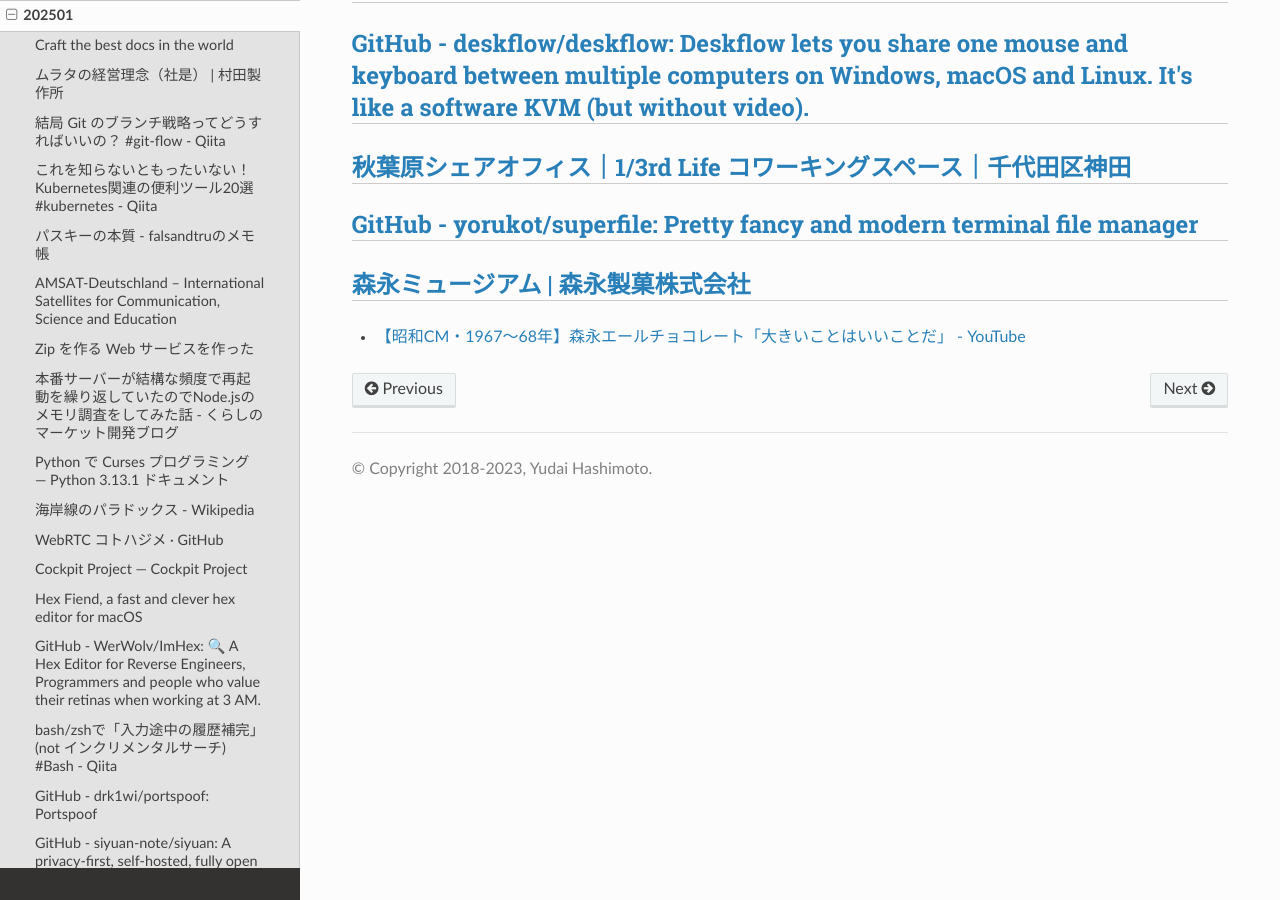
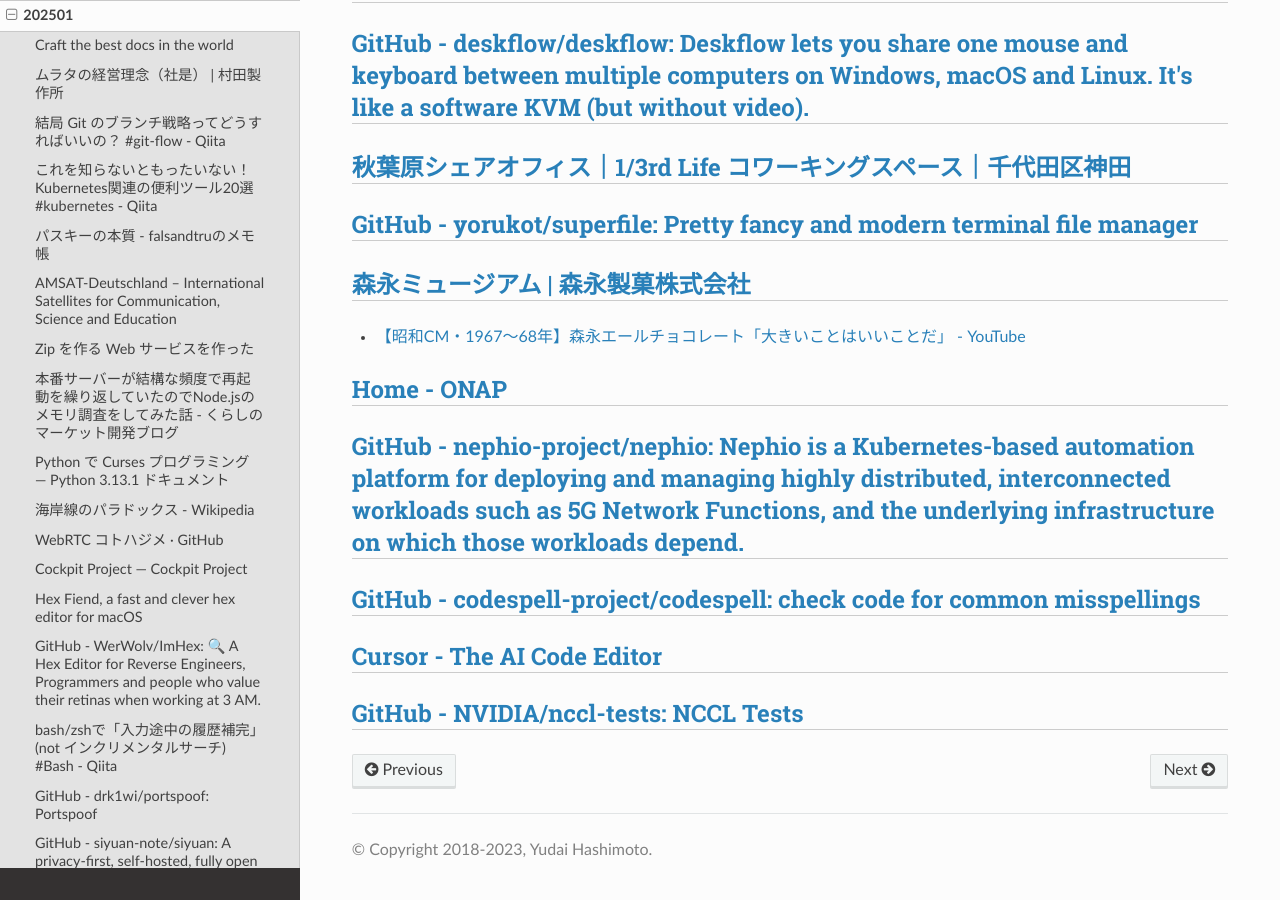
Before and after one commit to jp7fkf/JP7FKF-Warehouse, a Sphinx documentation site: the page built from source/dialy/202501.md, in a window 1280 px wide and 900 px high, scrolled down 4929 px. Built offline with Sphinx 7.4.7 and the Read the Docs theme 3.1.0, drawn with Linux system fonts in a browser that asks for light colours.

Commit message:
2025-01-23 23:11:50 JST

```diff
--- a/source/dialy/202501.md
+++ b/source/dialy/202501.md
@@ -140,3 +140,13 @@
 
 ## [森永ミュージアム | 森永製菓株式会社](https://www.morinaga.co.jp/museum/history/detail/product/100)
 - [【昭和CM・1967～68年】森永エールチョコレート「大きいことはいいことだ」 - YouTube](https://www.youtube.com/watch?v=Derx55PXa8k)
+
+## [Home - ONAP](https://www.onap.org/)
+
+## [GitHub - nephio-project/nephio: Nephio is a Kubernetes-based automation platform for deploying and managing highly distributed, interconnected workloads such as 5G Network Functions, and the underlying infrastructure on which those workloads depend.](https://github.com/nephio-project/nephio)
+
+## [GitHub - codespell-project/codespell: check code for common misspellings](https://github.com/codespell-project/codespell)
+
+## [Cursor - The AI Code Editor](https://www.cursor.com/)
+
+## [GitHub - NVIDIA/nccl-tests: NCCL Tests](https://github.com/NVIDIA/nccl-tests)
```
